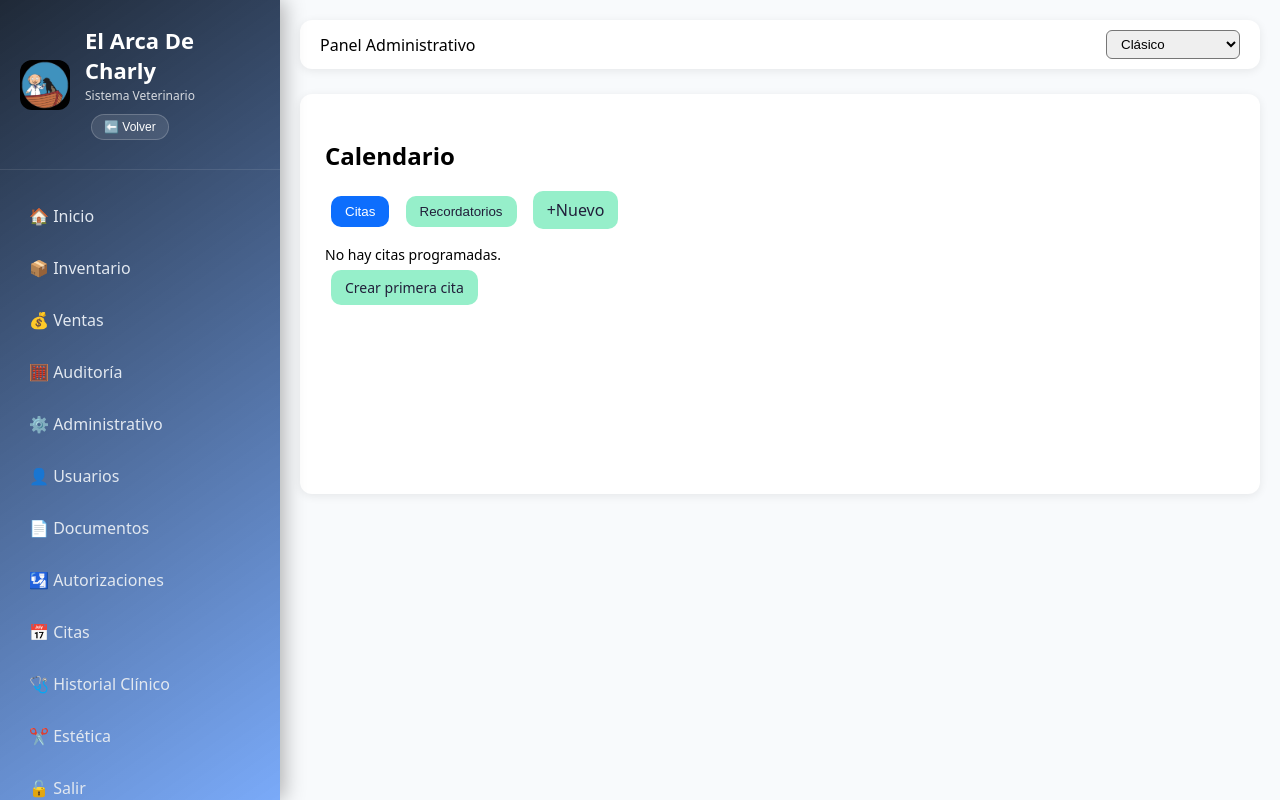
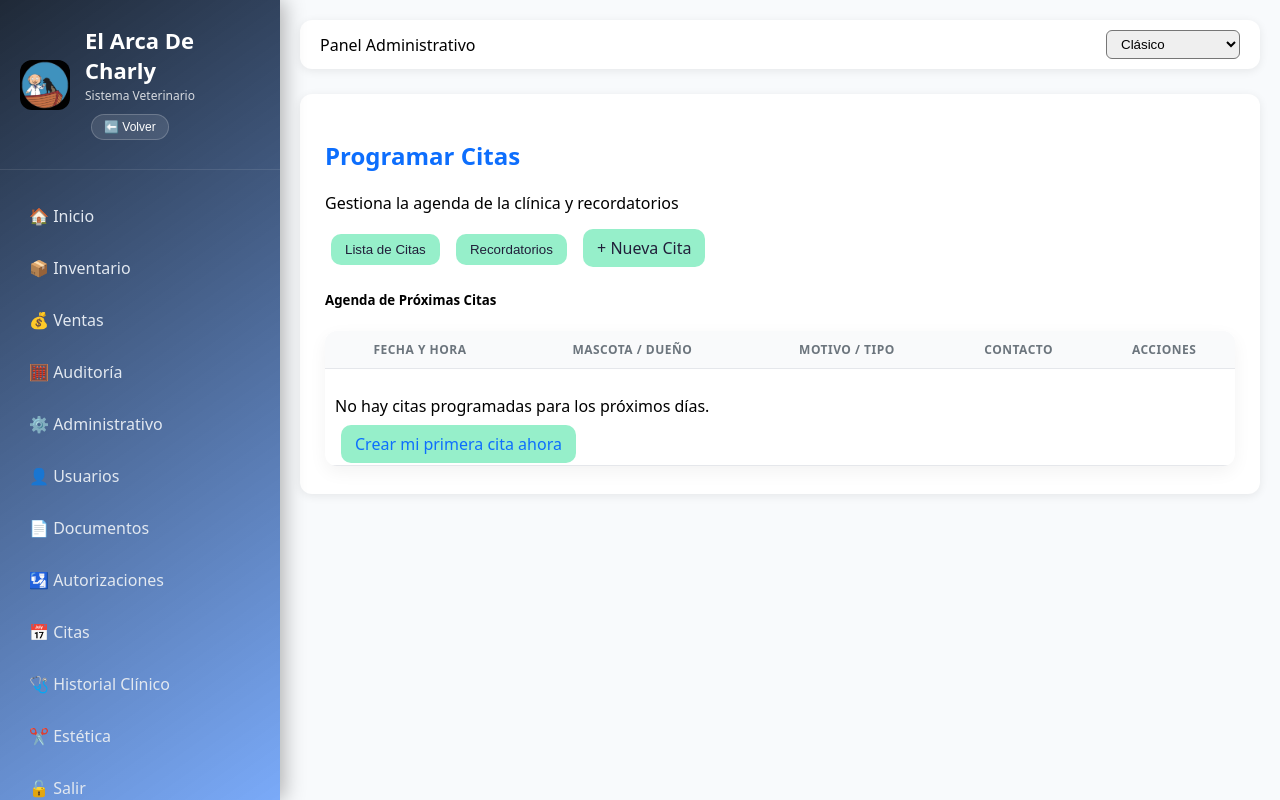
Before and after one commit to elarcadecharly2026/el-arca-veterinaria, a Flask app: page /citas in a window 1280 px wide. Run offline with Flask 3, Linux system fonts and the light colour scheme; a user stored in the database is signed in.

Commit message:
Add files via upload

```diff
--- a/templates/citas.html
+++ b/templates/citas.html
@@ -1,95 +1,158 @@
 {% extends "base.html" %}
 
-{% block title %}Citas{% endblock %}
+{% block title %}Programar Citas{% endblock %}
 
 {% block content %}
 <div class="container-fluid">
+    <!-- Encabezado Principal -->
     <div class="d-flex justify-content-between align-items-center mb-4">
-    <h2 class="mb-0">Calendario</h2>
-    <div class="btn-group" role="group">
-      <button class="btn btn-outline-primary active" onclick="showTab('citas')">Citas</button>
-      <button class="btn btn-outline-primary" onclick="showTab('recordatorios')">Recordatorios</button>
+        <div>
+            <h2 class="mb-0 text-primary"><i class="fas fa-calendar-alt"></i> Programar Citas</h2>
+            <p class="text-muted mb-0">Gestiona la agenda de la clínica y recordatorios</p>
+        </div>
+        <div class="btn-group shadow-sm" role="group">
+            <button id="btn-tab-citas" class="btn btn-outline-primary active" onclick="showTab('citas')">
+                <i class="fas fa-list"></i> Lista de Citas
+            </button>
+            <button id="btn-tab-recordatorios" class="btn btn-outline-primary" onclick="showTab('recordatorios')">
+                <i class="fas fa-bell"></i> Recordatorios
+            </button>
             <a href="{{ url_for('cita_nueva') }}" class="btn btn-primary">
-        <i class="fas fa-plus"></i> +Nuevo
+                <i class="fas fa-plus-circle"></i> + Nueva Cita
             </a>
         </div>
     </div>
 
+    <!-- Pestaña: Lista de Citas -->
     <div id="tab-citas" class="tab-content active">
-    <div class="row">
-      <div class="col-12">
-        <div class="card">
-          <div class="card-body">
-            <div class="list-group list-group-flush">
+        <div class="card shadow-sm border-0">
+            <div class="card-header bg-white py-3">
+                <h5 class="card-title mb-0 text-dark">Agenda de Próximas Citas</h5>
+            </div>
+            <div class="card-body p-0">
+                <div class="table-responsive">
+                    <table class="table table-hover align-middle mb-0">
+                        <thead class="table-light">
+                            <tr>
+                                <th class="ps-4">Fecha y Hora</th>
+                                <th>Mascota / Dueño</th>
+                                <th>Motivo / Tipo</th>
+                                <th>Contacto</th>
+                                <th class="text-end pe-4">Acciones</th>
+                            </tr>
+                        </thead>
+                        <tbody>
                             {% if citas %}
                                 {% for cita in citas %}
-                <div class="list-group-item d-flex justify-content-between align-items-center">
-                  <div>
-                    <div class="fw-bold">
+                                <tr>
+                                    <td class="ps-4">
+                                        <div class="d-flex flex-column">
+                                            <span class="fw-bold text-dark">
                                                 {% if cita.date %}
-                        {{ cita.date.strftime('%I:%M %p') }}
+                                                    {{ cita.date.strftime('%d/%m/%Y') }}
                                                 {% else %}
-                        Sin hora
+                                                    Sin fecha
+                                                {% endif %}
+                                            </span>
+                                            <span class="text-primary small">
+                                                {% if cita.date %}
+                                                    <i class="far fa-clock"></i> {{ cita.date.strftime('%I:%M %p') }}
                                                 {% endif %}
                                                 <span class="text-muted">({{ cita.duration or 0 }} min)</span>
+                                            </span>
                                         </div>
-                    <small class="text-muted">
-                      {{ cita.tipo or 'Consulta' }} para
-                      <b>
-                        {% if cita.pet %}
-                          {{ cita.pet.name }}
+                                    </td>
+                                    <td>
+                                        <div class="d-flex align-items-center">
+                                            <div class="avatar-sm bg-light rounded-circle d-flex align-items-center justify-content-center me-2" style="width: 35px; height: 35px;">
+                                                <i class="fas fa-paw text-secondary"></i>
+                                            </div>
+                                            <div>
+                                                <div class="fw-bold text-dark">{{ cita.pet.name if cita.pet else 'Sin mascota' }}</div>
+                                                <div class="small text-muted">{{ cita.pet.owner.name if (cita.pet and cita.pet.owner) else 'Sin dueño' }}</div>
+                                            </div>
+                                        </div>
+                                    </td>
+                                    <td>
+                                        <span class="badge bg-info text-dark mb-1">{{ cita.tipo or 'Consulta' }}</span>
+                                        <div class="small text-truncate" style="max-width: 200px;" title="{{ cita.motivo }}">
+                                            {{ cita.motivo or 'Sin motivo' }}
+                                        </div>
+                                    </td>
+                                    <td>
+                                        {% if cita.pet and cita.pet.owner %}
+                                            <div class="d-flex flex-column small">
+                                                <span><i class="fas fa-phone-alt text-success me-1"></i> {{ cita.pet.owner.phone or 'N/A' }}</span>
+                                                <span><i class="fas fa-envelope text-primary me-1"></i> {{ cita.pet.owner.email or 'N/A' }}</span>
+                                            </div>
                                         {% else %}
-                          Sin mascota
+                                            <span class="text-muted small">Sin datos</span>
                                         {% endif %}
-                      </b>
-                      {% if cita.pet and cita.pet.owner %}
-                        <br>📞 {{ cita.pet.owner.phone or 'Sin tel' }} | 📧 {{ cita.pet.owner.email or 'Sin email' }}
-                      {% endif %}
-                    </small>
-                  </div>
-
-                  <div class="btn-group" role="group">
+                                    </td>
+                                    <td class="text-end pe-4">
+                                        <div class="btn-group btn-group-sm shadow-sm">
                                             <!-- WhatsApp -->
                                             {% set pet_name = cita.pet.name if (cita.pet and cita.pet.name) else 'tu mascota' %}
                                             {% set owner_name = cita.pet.owner.name if (cita.pet and cita.pet.owner and cita.pet.owner.name) else 'Cliente' %}
                                             {% set cita_date = cita.date.strftime('%d/%m/%Y') if cita.date else '' %}
                                             {% set cita_time = cita.date.strftime('%I:%M %p') if cita.date else '' %}
                                             {% set wa_phone = cita.pet.owner.phone if (cita.pet and cita.pet.owner and cita.pet.owner.phone) else '' %}
-
                                             {% set wa_msg = "Hola " ~ owner_name ~ ", te recordamos tu cita para " ~ pet_name ~ " el día " ~ cita_date ~ " a las " ~ cita_time ~ ". ¡Te esperamos en El Arca De Charly!" %}
 
-                    <a href="https://wa.me/{{ wa_phone }}?text={{ wa_msg|urlencode }}" target="_blank" class="btn btn-sm btn-outline-success" title="Enviar WhatsApp">
-                        <i class="fab fa-whatsapp"></i> WhatsApp
+                                            <a href="https://wa.me/{{ wa_phone }}?text={{ wa_msg|urlencode }}" target="_blank" class="btn btn-success" title="WhatsApp">
+                                                <i class="fab fa-whatsapp"></i>
                                             </a>
 
                                             <!-- Google Calendar -->
                                             {% set gcal_start = cita.date.strftime('%Y%m%dT%H%M%S') if cita.date else '' %}
                                             {% set gcal_end = cita.date.strftime('%Y%m%dT%H%M%S') if cita.date else '' %}
                                             {% set gcal_attendees = cita.pet.owner.email if (cita.pet and cita.pet.owner and cita.pet.owner.email) else '' %}
-                    <a href="https://www.google.com/calendar/render?action=TEMPLATE&text=Cita+Veterinaria:+{{ pet_name }}&dates={{ gcal_start }}/{{ gcal_end }}&details={{ cita.tipo or 'Cita' }}&location=El+Arca+De+Charly&add={{ gcal_attendees }}&sf=true&output=xml" target="_blank" class="btn btn-sm btn-outline-primary" title="Añadir a Google Calendar">
-                        <i class="far fa-calendar-plus"></i> Google
+                                            <a href="https://www.google.com/calendar/render?action=TEMPLATE&text=Cita+Veterinaria:+{{ pet_name }}&dates={{ gcal_start }}/{{ gcal_end }}&details={{ cita.tipo or 'Cita' }}&location=El+Arca+De+Charly&add={{ gcal_attendees }}&sf=true&output=xml" target="_blank" class="btn btn-primary" title="Google Calendar">
+                                                <i class="far fa-calendar-plus"></i>
                                             </a>
 
-                    <a href="{{ url_for('citaeditar', citaid=cita.id) }}" class="btn btn-sm btn-outline-secondary">
-                        <i class="fas fa-edit"></i> Editar
+                                            <!-- Editar -->
+                                            <a href="{{ url_for('citaeditar', citaid=cita.id) }}" class="btn btn-light border" title="Editar">
+                                                <i class="fas fa-edit text-secondary"></i>
                                             </a>
 
-                    <form method="post" action="{{ url_for('cita_delete', cita_id=cita.id) }}" style="display: inline;"
-                          onsubmit="return confirm('¿Eliminar esta cita?')">
-                        <button type="submit" class="btn btn-sm btn-outline-danger">
-                            <i class="fas fa-trash"></i> Eliminar
+                                            <!-- Eliminar -->
+                                            <form method="post" action="{{ url_for('cita_delete', cita_id=cita.id) }}" style="display: inline;" onsubmit="return confirm('¿Eliminar esta cita?')">
+                                                <button type="submit" class="btn btn-light border text-danger" title="Eliminar">
+                                                    <i class="fas fa-trash"></i>
                                                 </button>
                                             </form>
                                         </div>
-                </div>
+                                    </td>
+                                </tr>
                                 {% endfor %}
                             {% else %}
-                <div class="text-center text-muted py-4">
-                  <i class="fas fa-calendar-plus fa-3x mb-3"></i>
-                  <p>No hay citas programadas.</p>
-                  <a href="{{ url_for('cita_nueva') }}" class="btn btn-primary">Crear primera cita</a>
+                                <tr>
+                                    <td colspan="5" class="text-center py-5">
+                                        <div class="text-muted">
+                                            <i class="fas fa-calendar-plus fa-3x mb-3 opacity-25"></i>
+                                            <p class="mb-0">No hay citas programadas para los próximos días.</p>
+                                            <a href="{{ url_for('cita_nueva') }}" class="btn btn-link text-primary">Crear mi primera cita ahora</a>
                                         </div>
+                                    </td>
+                                </tr>
                             {% endif %}
+                        </tbody>
+                    </table>
+                </div>
+            </div>
+        </div>
+    </div>
+
+    <!-- Pestaña: Recordatorios -->
+    <div id="tab-recordatorios" class="tab-content">
+        <div class="card shadow-sm border-0">
+            <div class="card-body p-4">
+                <div class="alert alert-info d-flex align-items-center mb-0">
+                    <i class="fas fa-info-circle fa-2x me-3"></i>
+                    <div>
+                        <h6 class="alert-heading mb-1 fw-bold">Gestión de Recordatorios</h6>
+                        <p class="mb-0 small">Los recordatorios se envían manualmente a través de los botones de WhatsApp y Google Calendar en la lista de citas. Próximamente implementaremos envíos automáticos programados.</p>
                     </div>
                 </div>
             </div>
@@ -97,30 +160,36 @@
     </div>
 </div>
 
-  <div id="tab-recordatorios" class="tab-content">
-    <div class="alert alert-info">
-      <i class="fas fa-info-circle"></i>
-      Los recordatorios se envían automáticamente por WhatsApp al crear/editar citas.
-    </div>
-  </div>
-</div>
-
 <style>
     .tab-content { display: none; }
-.tab-content.active { display: block; }
-.btn-group button.active { background-color: #0d6efd; color: white; }
-.list-group-item { border: none; padding: 1rem 0; border-bottom: 1px solid #eee; }
-.list-group-item:last-child { border-bottom: none; }
-.fw-bold { font-size: 18px; }
-.text-muted { font-size: 14px; }
+    .tab-content.active { display: block; animation: fadeIn 0.3s ease-in-out; }
+    @keyframes fadeIn { from { opacity: 0; transform: translateY(10px); } to { opacity: 1; transform: translateY(0); } }
+
+    .table thead th { font-weight: 600; text-transform: uppercase; font-size: 12px; letter-spacing: 0.5px; color: #6c757d; border-top: none; }
+    .table tbody tr { transition: all 0.2s; }
+    .table tbody tr:hover { background-color: rgba(13, 110, 253, 0.02); }
+
+    .badge { font-weight: 500; padding: 0.5em 0.8em; }
+    .btn-group-sm > .btn { padding: 0.4rem 0.6rem; }
+
+    .avatar-sm { background-color: #f0f2f5; color: #adb5bd; }
+    .text-primary { color: #0d6efd !important; }
 </style>
 
 <script>
 function showTab(tabName) {
+    // Ocultar todas las pestañas
     document.querySelectorAll('.tab-content').forEach(tab => tab.classList.remove('active'));
-  document.querySelectorAll('.btn-group button').forEach(btn => btn.classList.remove('active'));
+
+    // Quitar clase active de los botones
+    document.getElementById('btn-tab-citas').classList.remove('active');
+    document.getElementById('btn-tab-recordatorios').classList.remove('active');
+
+    // Mostrar la pestaña seleccionada
     document.getElementById('tab-' + tabName).classList.add('active');
-  event.target.classList.add('active');
+
+    // Activar el botón correspondiente
+    document.getElementById('btn-tab-' + tabName).classList.add('active');
 }
 </script>
 {% endblock %}
```
Lines whose indentation alone changed are shown as unchanged.
